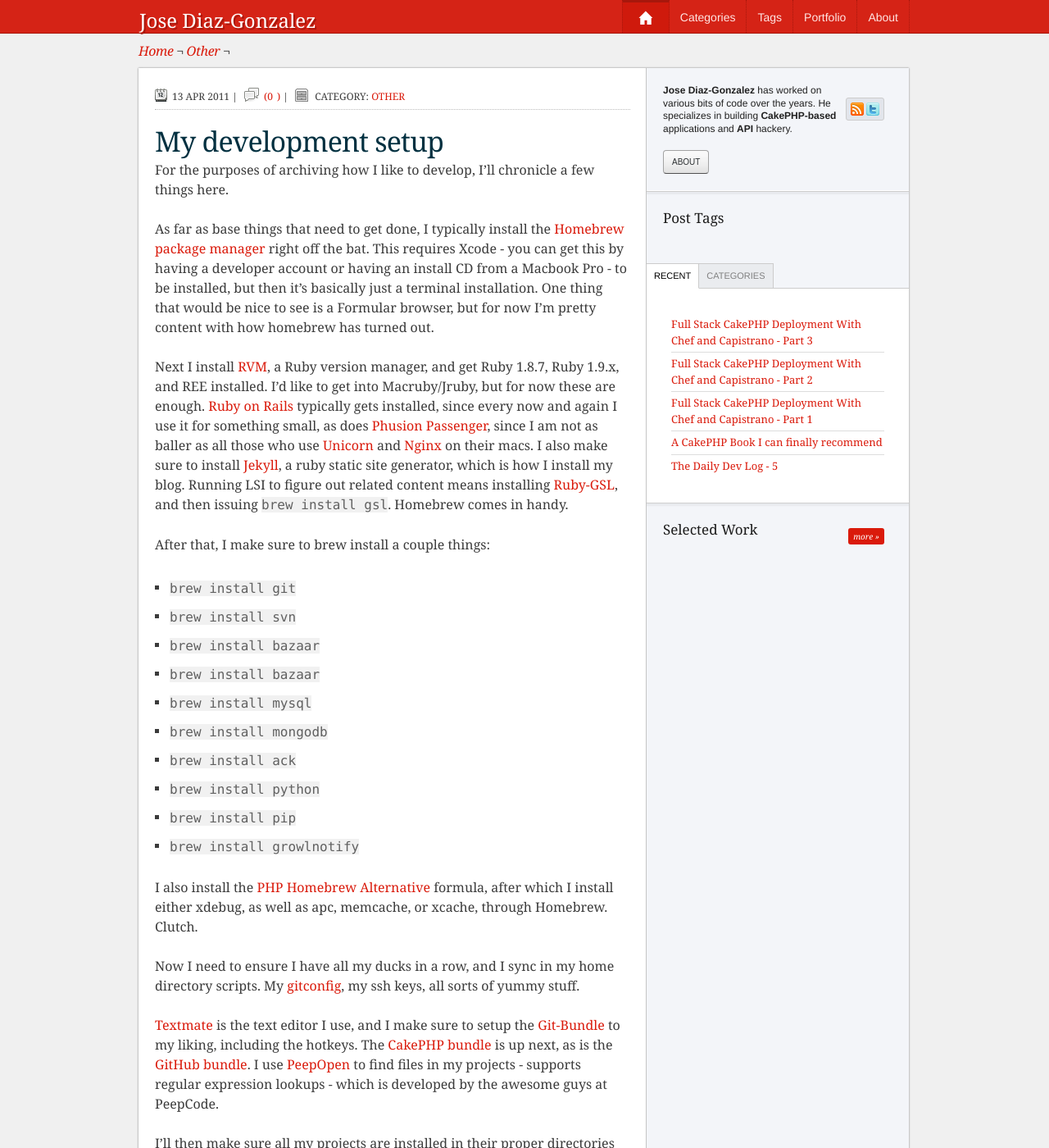
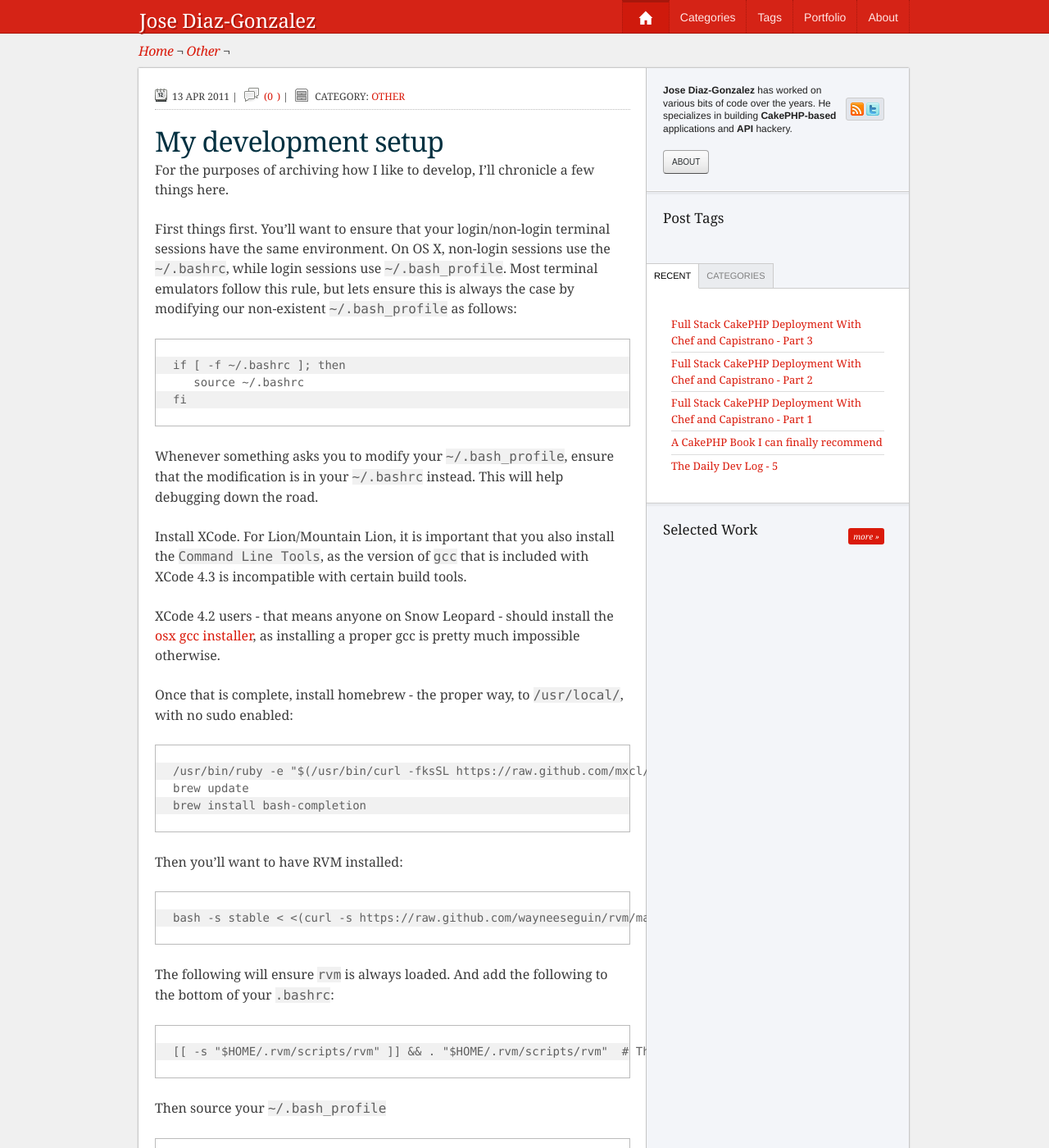
Before and after one commit to husayt/josediazgonzalez.com, a Jekyll site: the page built from _posts/2011-04-13-my-development-setup.markdown, in a window 1280 px wide and 1400 px high. Shown: the whole window at 82% size. Built offline with Jekyll 4.4.1, drawn with Linux system fonts in a browser that asks for light colours; Markdown is read by kramdown in place of the engine named in the settings; comment, search, counter and statistics services are not loaded; some of the changed text lies outside the part shown.

Commit message:
Updated my development setup

```diff
--- a/_posts/2011-04-13-my-development-setup.markdown
+++ b/_posts/2011-04-13-my-development-setup.markdown
@@ -8,34 +8,92 @@
 
 For the purposes of archiving how I like to develop, I'll chronicle a few things here.
 
-As far as base things that need to get done, I typically install the [Homebrew package manager](http://github.com/mxcl/homebrew) right off the bat. This requires Xcode - you can get this by having a developer account or having an install CD from a Macbook Pro - to be installed, but then it's basically just a terminal installation. One thing that would be nice to see is a Formular browser, but for now I'm pretty content with how homebrew has turned out.
+First things first. You'll want to ensure that your login/non-login terminal sessions have the same environment. On OS X, non-login sessions use the `~/.bashrc`, while login sessions use `~/.bash_profile`. Most terminal emulators follow this rule, but lets ensure this is always the case by modifying our non-existent `~/.bash_profile` as follows:
 
-Next I install [RVM](https://rvm.beginrescueend.com/rvm/install/), a Ruby version manager, and get Ruby 1.8.7, Ruby 1.9.x, and REE installed. I'd like to get into Macruby/Jruby, but for now these are enough. [Ruby on Rails](http://rubyonrails.org/) typically gets installed, since every now and again I use it for something small, as does [Phusion Passenger](http://www.modrails.com/), since I am not as baller as all those who use [Unicorn](http://unicorn.bogomips.org/) and [Nginx](http://nginx.org/) on their macs. I also make sure to install [Jekyll](https://github.com/mojombo/jekyll), a ruby static site generator, which is how I install my blog. Running LSI to figure out related content means installing [Ruby-GSL](http://rb-gsl.rubyforge.org/), and then issuing `brew install gsl`. Homebrew comes in handy.
+    if [ -f ~/.bashrc ]; then
+       source ~/.bashrc
+    fi
 
-After that, I make sure to brew install a couple things:
+Whenever something asks you to modify your `~/.bash_profile`, ensure that the modification is in your `~/.bashrc` instead. This will help debugging down the road.
 
-- `brew install git`
-- `brew install svn`
-- `brew install bazaar`
-- `brew install bazaar`
-- `brew install mysql`
-- `brew install mongodb`
-- `brew install ack`
-- `brew install python`
-- `brew install pip`
-- `brew install growlnotify`
+Install XCode. For Lion/Mountain Lion, it is important that you also install the `Command Line Tools`, as the version of `gcc` that is included with XCode 4.3 is incompatible with certain build tools.
 
-I also install the [PHP Homebrew Alternative](https://github.com/adamv/homebrew-alt/blob/master/duplicates/php.rb) formula, after which I install either xdebug, as well as apc, memcache, or xcache, through Homebrew. Clutch.
+XCode 4.2 users - that means anyone on Snow Leopard - should install the [osx gcc installer](https://github.com/kennethreitz/osx-gcc-installer), as installing a proper gcc is pretty much impossible otherwise.
+
+Once that is complete, install homebrew - the proper way, to `/usr/local/`, with no sudo enabled:
+
+    /usr/bin/ruby -e "$(/usr/bin/curl -fksSL https://raw.github.com/mxcl/homebrew/master/Library/Contributions/install_homebrew.rb)"
+    brew update
+    brew install bash-completion
+
+Then you'll want to have RVM installed:
+
+    bash -s stable < <(curl -s https://raw.github.com/wayneeseguin/rvm/master/binscripts/rvm-installer)
+
+The following will ensure `rvm` is always loaded. And add the following to the bottom of your `.bashrc`:
+
+    [[ -s "$HOME/.rvm/scripts/rvm" ]] && . "$HOME/.rvm/scripts/rvm"  # This loads RVM
+
+Then source your `~/.bash_profile`
+
+    source ~/.bash_profile
+
+Be sure to run the following and follow any instructions:
+
+    rvm requirements
+
+Then install the desired rubies. I leave `1.9.2` as default, which is usually safe now:
+
+    rvm install 1.8.7
+    rvm install 1.9.2
+    rvm install 1.9.3
+    rvm install ree
+    rvm use --default 1.9.2
+
+You can now install any gems you typically use. I would recommend leaving this to `bundler`, and using a proper `Gemfile` in all your projects, however small they may be. You can use rvm to manage gemsets if necessary. Please read [the documentation on that](https://rvm.beginrescueend.com/gemsets/).
+
+I usually install the following brews - follow all their individual installation instructions! - at this point:
+
+    brew install git subversion bazaar mercurial mysql mongodb redis elasticsearch ack python npm imagemagick
+
+Sometimes `subversion` installation freezes - haven't investigated this yet - so you can either install it separately, skip it, or just rerun the command. I generally kill it if it's been running for what seems to be 45 minutes.
+
+I personally also `brew install gsl`, so I can use `LSI` to generate related posts within [Jekyll](https://github.com/mojombo/jekyll) in conjunction with [Ruby-GSL](http://rb-gsl.rubyforge.org/). Homebrew comes in handy.
+
+If you've installed `python` using homebrew, I suggest doing the following so that installing python packages uses the right python:
+
+    # install pip
+    /usr/local/share/python/easy_install pip
+
+    # modify PATH in ~/.bashrc to have the following
+    export PATH="$(brew --prefix python)/bin:$PATH"
+    export PATH="/usr/local/share/python:$PATH"
+
+
+Next comes the customization of PHP. I use PHP for most of my development - well, anything that has nothing to do with DevOps at least - so it's very useful to have an up to date version with a few different extensions. I've recently begun managing [Homebrew-PHP](https://github.com/josegonzalez/homebrew-php/), so I have the process down pat - again, follow any instructions for each brew, like enabling the homebrew `php` in Apache:
+
+    brew tap josegonzalez/homebrew-php
+    brew install php --with-mysql
+    brew install apc-php
+    brew install mongo-php
+    brew install redis-php
+    brew install xdebug-php
+
 
 Now I need to ensure I have all my ducks in a row, and I sync in my home directory scripts. My [gitconfig](https://gist.github.com/565837), my ssh keys, all sorts of yummy stuff.
 
-[Textmate](http://macromates.com/) is the text editor I use, and I make sure to setup the [Git-Bundle](https://github.com/jcf/git-tmbundle) to my liking, including the hotkeys. The [CakePHP bundle](https://github.com/cakephp/cakephp-tmbundle) is up next, as is the [GitHub bundle](https://github.com/drnic/github-tmbundle). I use [PeepOpen](http://peepcode.com/products/peepopen) to find files in my projects - supports regular expression lookups - which is developed by the awesome guys at PeepCode.
+For the record, my `~/.bashrc` ends up looking [a bit like this](https://gist.github.com/2223297). Feel free to modify that at will. Note that it currently does not show branches/tags/bookmarks for `bazaar` or `mercurial`. Patches welcome :)
 
-I'll then make sure all my projects are installed in their proper directories (under ~/Sites). Once that is through, I'll install [VirtualHostX](http://clickontyler.com/virtualhostx/), which I use to configure Apache VirtualHosts. At this point, I enable the PHP module in my apache conf, and once the default Apache setup is enabled in the `Sharing` panel of `System Preferences`, I have all my sites ready and rearing to go (assuming I've imported a backup of my virtualhosts).
+I no longer use [Textmate](http://macromates.com/) religiously. I recommend using [Sublime Text 2](http://www.sublimetext.com/2) with whatever your favorite setup is. Someday I shall post mine. I did run the following command to make it easier to call `Sublime Text` from the terminal:
+
+    ln -s "/Applications/Sublime Text 2.app/Contents/SharedSupport/bin/subl" $(brew --prefix)/bin/subl
+
+
+For those still using Textmate, I recommend installing the [Git-Bundle](https://github.com/jcf/git-tmbundle), and customizing the hotkeys. The [CakePHP bundle](https://github.com/cakephp/cakephp-tmbundle) is up next, as is the [GitHub bundle](https://github.com/drnic/github-tmbundle). I use [PeepOpen](http://peepcode.com/products/peepopen) to find files in my projects - supports regular expression lookups - which is developed by the awesome guys at PeepCode.
+
+I'll then make sure all my projects are installed in their proper directories (under ~/Sites). Once that is through, I'll install [VirtualHostX](http://clickontyler.com/virtualhostx/), which I use to configure Apache VirtualHosts. At this point, once the default Apache setup is enabled in the `Sharing` panel of `System Preferences`, I have all my sites ready and rearing to go (assuming I've imported a backup of my virtualhosts).
 
 Now I need all the browsers ever. Install the latest versions of [Chrome](http://www.google.com/chrome/), [Firefox](http://www.mozilla.com/en-US/firefox/new/), Safari, [Opera](http://www.opera.com/). Get [iPhoney](http://www.marketcircle.com/iphoney/), which lets you test mobile sites on an iPhone-like browser. My [Parallels](http://www.parallels.com/products/desktop/) vms get rsync'ed over, and I go through a very painful install of Parallels (gotta download their app from their panel). Test to ensure that all my vhosts are getting passed into my VMs, and then onto the next step.
-
-Python should be setup via Homebrew, refer to the docs for that (I do that before setting up PHP). I don't normally use Python, but every once in a while a tool I use will require it.
 
 [Skype](http://www.skype.com) and Adium are a must for chatting. Everyone has a different Adium setup - just copy your old profile for that ;) - but for Skype I use [version 2.8](http://www.skype.com/intl/en/get-skype/on-your-computer/macosx/2-8/). [Tweetie](http://www.atebits.com/tweetie-mac/) also deserves a mention here. The new Twitter for Mac is lame in that it follows me on every single workspace, but they may have fixed that since I last checked.
 
```
